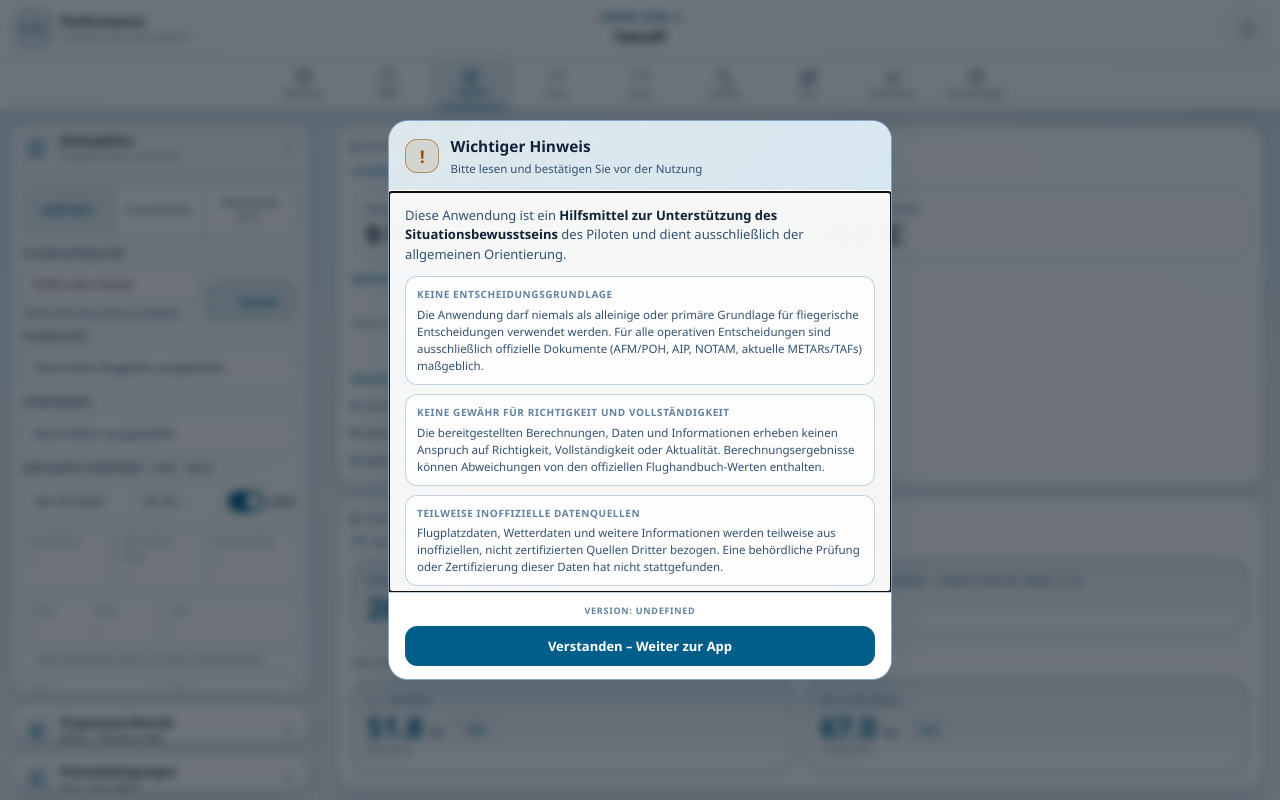
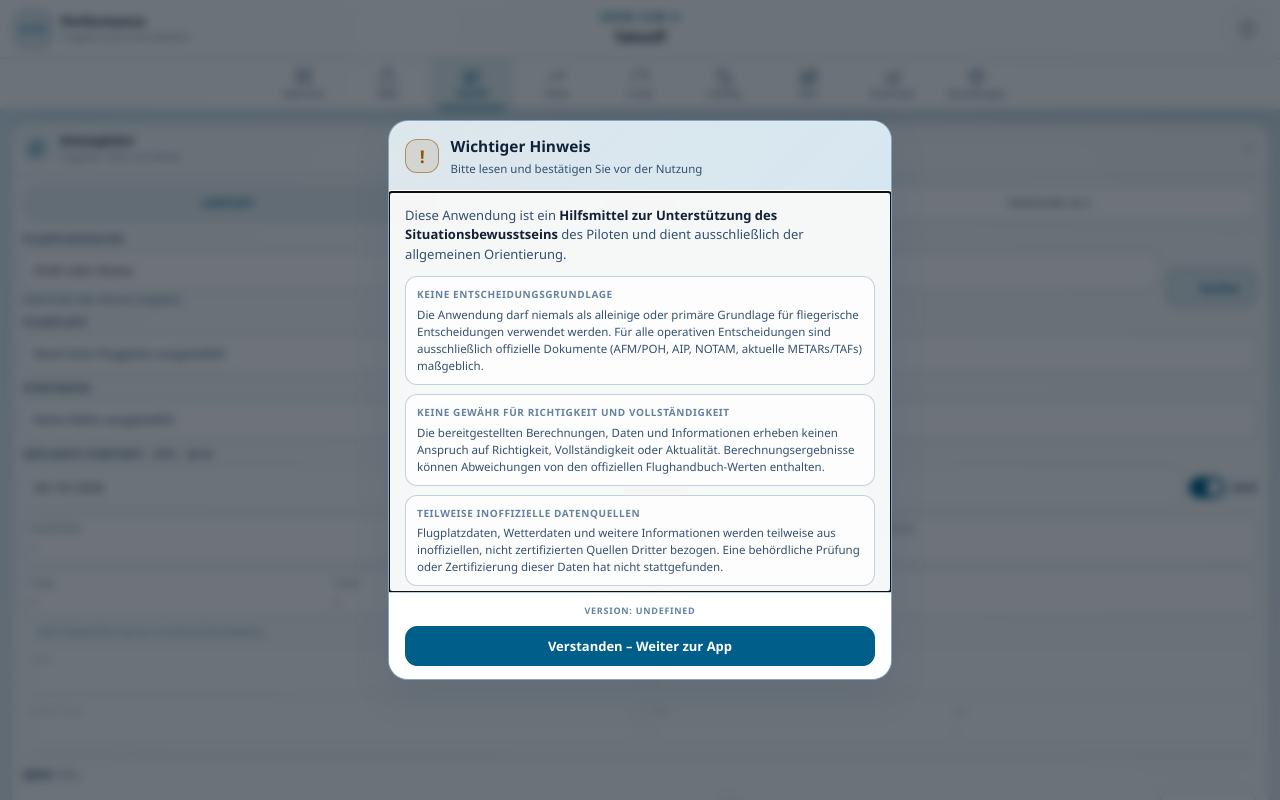
Before and after one commit to aguther/aircraft-performance, a React (Vite) app: page /takeoff.html in a window 1280 px wide. Shown: the top 800 px of the page. Built offline with nearby package versions, Linux system fonts and the light colour scheme.

Commit message:
fix: use single column layout on tablets

```diff
--- a/css/calculator.css
+++ b/css/calculator.css
@@ -2038,7 +2038,7 @@ input[type="range"]:focus-visible::-moz-range-thumb {
   font-weight: 800;
 }
 
-@media (min-width: 1280px) and (min-height: 820px) {
+@media (min-width: 1366px) and (min-height: 820px) {
   .page-layout {
     grid-template-columns: minmax(336px, 372px) minmax(0, 1fr);
   }
@@ -2142,6 +2142,43 @@ input[type="range"]:focus-visible::-moz-range-thumb {
 
   .wb-chart {
     max-height: 250px;
+  }
+}
+
+@media (max-width: 1365px) {
+  .page-layout,
+  .compact-calculator-layout,
+  .runway-calculator .page-layout,
+  .cruise-calculator .page-layout {
+    grid-template-columns: 1fr;
+  }
+
+  .sidebar,
+  .runway-calculator .sidebar,
+  .cruise-calculator .sidebar {
+    position: static;
+    max-height: none;
+    overflow-y: visible;
+    border-right: none;
+    border-bottom: 1px solid var(--border);
+  }
+
+  .results,
+  .runway-calculator .results {
+    min-height: auto;
+  }
+
+  .takeoff-chart-scroll,
+  .runway-calculator .takeoff-chart-scroll,
+  .cruise-calculator .takeoff-chart-scroll {
+    overflow-x: hidden;
+  }
+
+  .takeoff-chart-stage,
+  .runway-calculator .takeoff-chart-stage,
+  .cruise-calculator .takeoff-chart-stage {
+    min-width: 0;
+    width: 100%;
   }
 }
 
```
Also changed, not shown: 1 other file (tests, documents, lock files or other folders).
